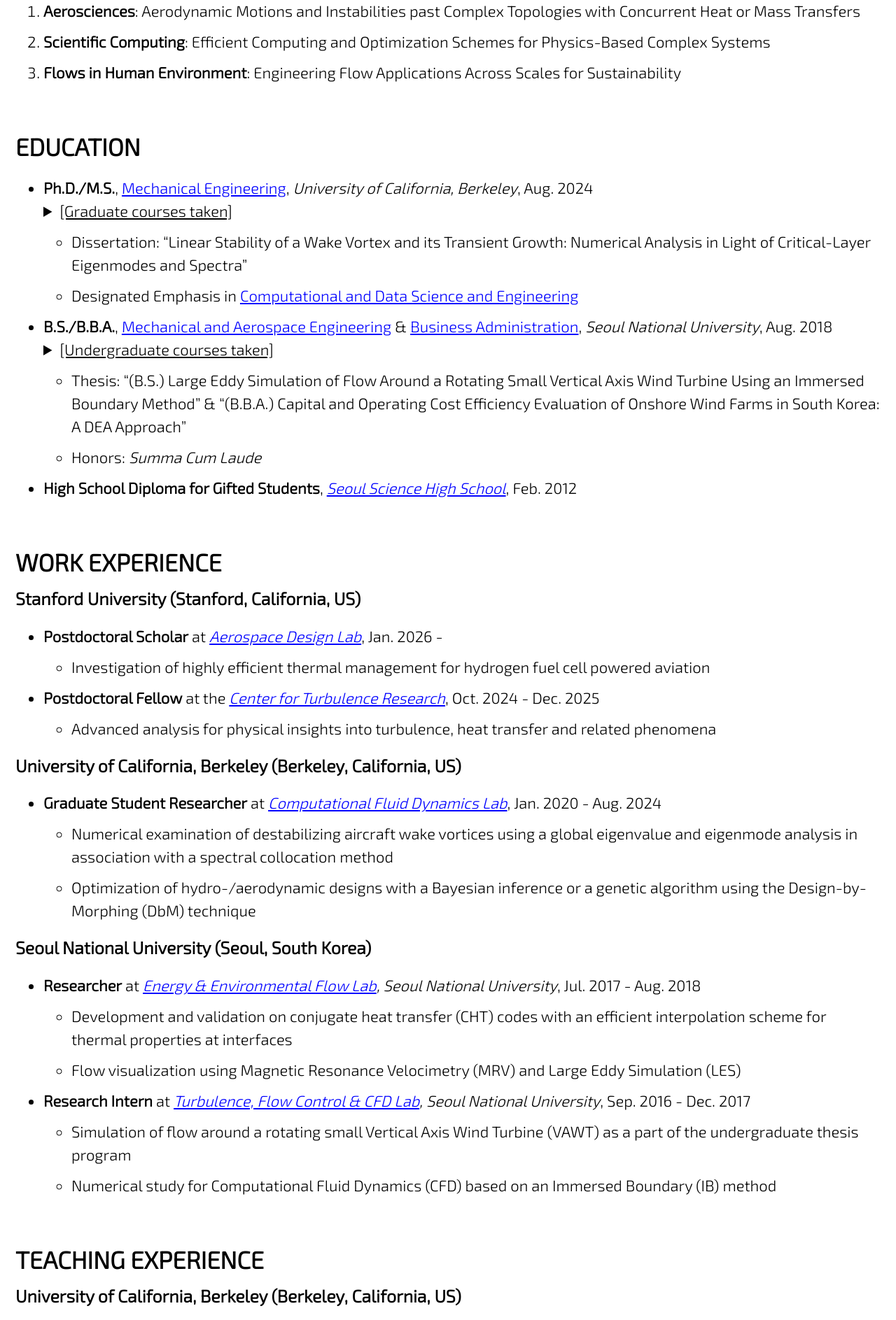
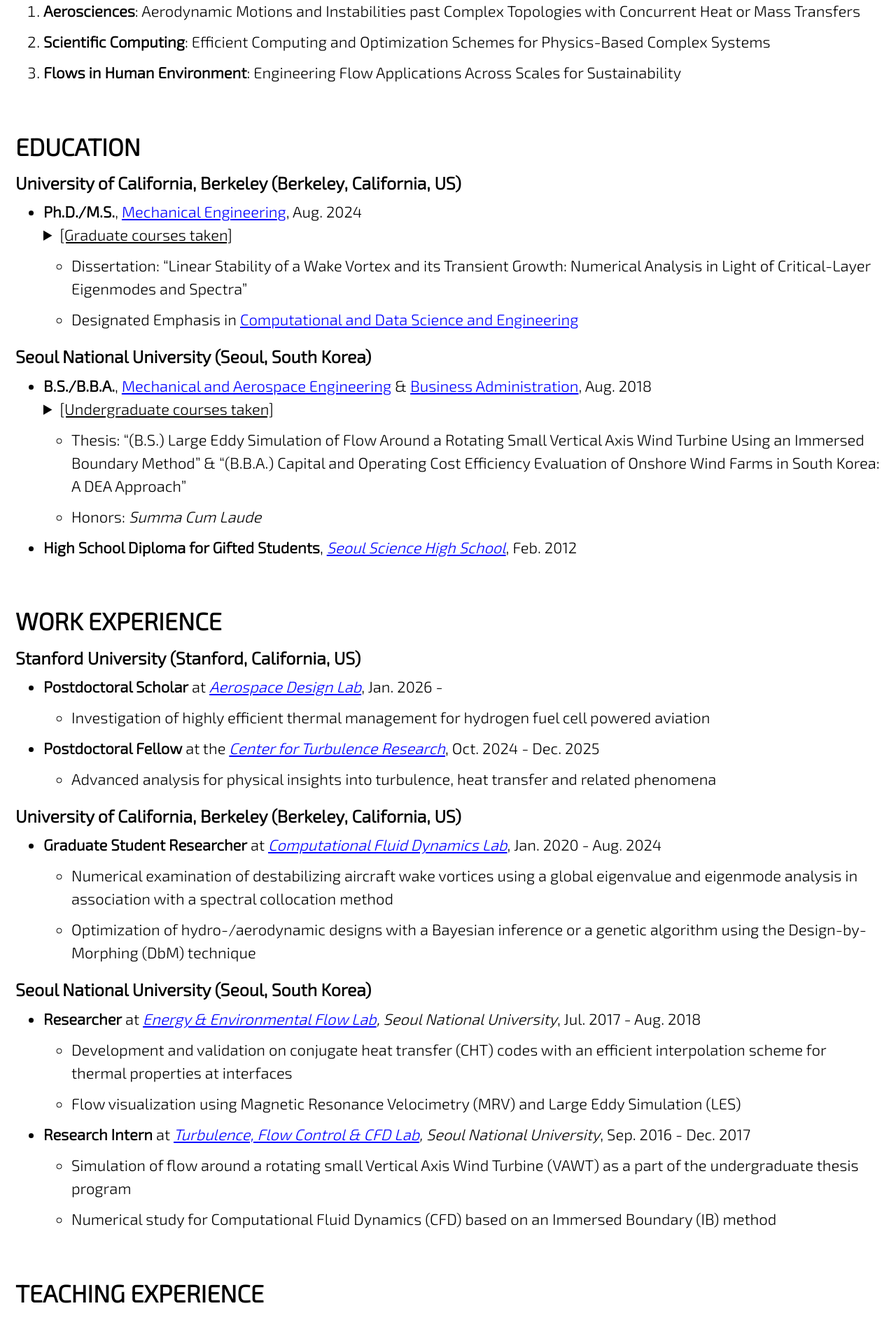
Before and after one commit to jun9303/jun9303.github.io, a Jekyll site: the page built from _pages/about_me.md, in a window 1280 px wide. Shown: the part 793-2680 px from the top of the page at 70% size. Built offline with Jekyll 4.4.1, drawn with Linux system fonts in a browser that asks for light colours; cached includes are drawn as plain includes.

Commit message:
modified:   _pages/about_me.md

```diff
--- a/_pages/about_me.md
+++ b/_pages/about_me.md
@@ -23,7 +23,8 @@ feature_row:
 
 # EDUCATION
 
-- **Ph.D./M.S.**, [Mechanical Engineering](http://me.berkeley.edu/), *University of California, Berkeley*, Aug. 2024
+### University of California, Berkeley (Berkeley, California, US)
+- **Ph.D./M.S.**, [Mechanical Engineering](http://me.berkeley.edu/), Aug. 2024
     <details>
       <summary style="text-decoration:underline; cursor:pointer;">[Graduate courses taken]</summary>
       <small><b>Fluid Mechanics</b>: Advanced Fluid Mechanics (1 & 2), Engineering Aerodynamics, Experimental Methods in Single-and Multiphase Flows, Graduate Ocean Engineering Seminar, Hydrodynamic Stability and Instability, Oceanic and Atmospheric Waves, Teaching of Mechanical Engineering at the University Level, Topics in Fluid Mechanics - Vortex Dynamics
@@ -36,7 +37,8 @@ feature_row:
   + Dissertation: "Linear Stability of a Wake Vortex and its Transient Growth: Numerical Analysis in Light of Critical-Layer Eigenmodes and Spectra"
   + Designated Emphasis in [Computational and Data Science and Engineering](https://data.berkeley.edu/decdse/)
 
-- **B.S./B.B.A.**, [Mechanical and Aerospace Engineering](http://me.snu.ac.kr/en) & [Business Administration](http://cba.snu.ac.kr/en), *Seoul National University*, Aug. 2018
+### Seoul National University (Seoul, South Korea)
+- **B.S./B.B.A.**, [Mechanical and Aerospace Engineering](http://me.snu.ac.kr/en) & [Business Administration](http://cba.snu.ac.kr/en), Aug. 2018
     <details>
       <summary style="text-decoration:underline; cursor:pointer;">[Undergraduate courses taken]</summary>
       <small><b>Engineering</b>: Applied Fluid Mechanics, Creative Engineering Design, Digital Computer Concept and Practice, Digital Fabrication and Manufacturing, Dynamics, Engineering Mathematics (1 & 2), Fluid Mechanics, Heat Transfer, Introduction to Electrical and Computer Engineering, Management in Mechanical Engineering (1 & 2), Manufacturing Processes, Mechanical Drawing, Mechanical Engineering Lab. (1 & 2), Mechanical System Design Project (1 & 2), Mechanics and Design, Solid Mechanics, Thermodynamics, Writing in Science & Technology</small><br>
@@ -157,5 +159,6 @@ h1 {
 }
 h3 {
 	margin-top:0.5em;
+  margin-bottom:-0.5em;
 }
 </style>
```
